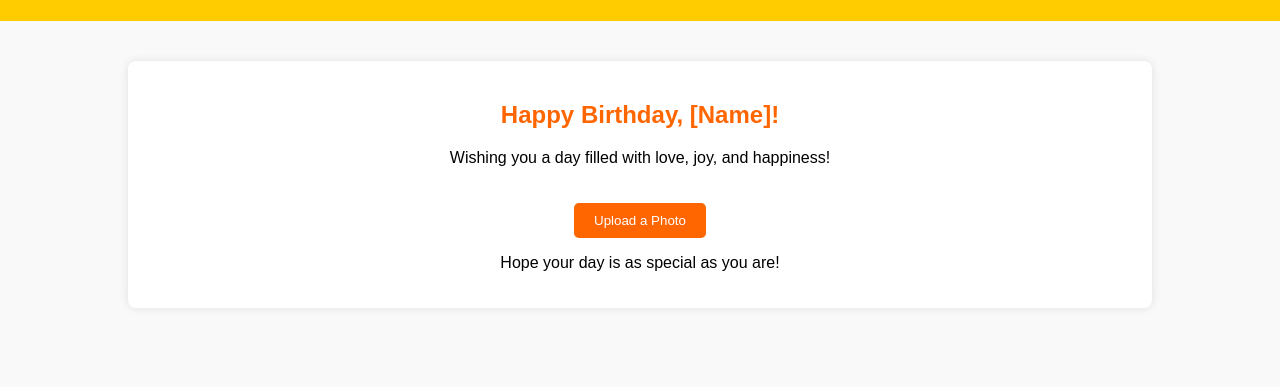
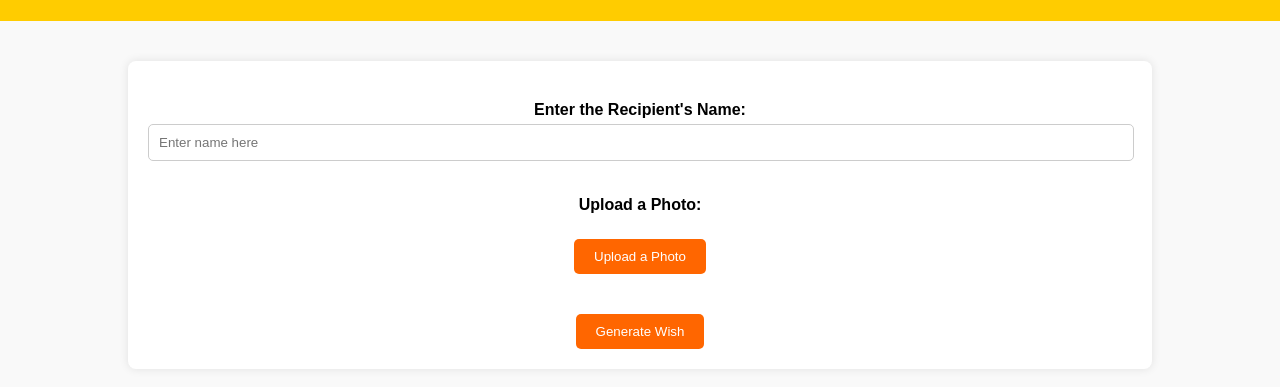
Before and after one commit to AlaminZR/Birthday, a plain HTML site: page index.html in a window 1280 px wide. Shown: the part 99-486 px from the top of the page. Drawn offline with Linux system fonts and the light colour scheme.

Commit message:
𝑳𝒖𝒄𝒊𝒁𝑹 🥱

```diff
--- a/index.html
+++ b/index.html
@@ -38,7 +38,7 @@
             margin-top: 15px;
             border-radius: 50%;
         }
-        .wish-card button {
+        .wish-card button, .wish-card input[type="submit"] {
             background-color: #ff6600;
             color: white;
             padding: 10px 20px;
@@ -47,11 +47,26 @@
             border-radius: 5px;
             cursor: pointer;
         }
-        .wish-card button:hover {
+        .wish-card button:hover, .wish-card input[type="submit"]:hover {
             background-color: #e65c00;
         }
         input[type="file"] {
             display: none;
+        }
+        .form-group {
+            margin: 20px 0;
+        }
+        .form-group label {
+            display: block;
+            margin-bottom: 5px;
+            font-weight: bold;
+        }
+        .form-group input {
+            width: calc(100% - 20px);
+            padding: 10px;
+            border-radius: 5px;
+            border: 1px solid #ccc;
+            margin-bottom: 15px;
         }
     </style>
 </head>
@@ -62,31 +77,57 @@
 </header>
 
 <div class="container">
+    <!-- Form to collect recipient's name -->
     <div class="wish-card">
-        <h2>Happy Birthday, [Name]!</h2>
-        <p>Wishing you a day filled with love, joy, and happiness!</p>
+        <form id="wishForm">
+            <div class="form-group">
+                <label for="recipientName">Enter the Recipient's Name:</label>
+                <input type="text" id="recipientName" placeholder="Enter name here" required>
+            </div>
 
-        <!-- Image upload section -->
-        <input type="file" id="photoUpload" accept="image/*" onchange="loadFile(event)">
-        <label for="photoUpload">
-            <button>Upload a Photo</button>
-        </label>
+            <div class="form-group">
+                <label for="photoUpload">Upload a Photo:</label>
+                <input type="file" id="photoUpload" accept="image/*" onchange="loadFile(event)">
+                <label for="photoUpload">
+                    <button type="button">Upload a Photo</button>
+                </label>
+            </div>
 
-        <!-- Display uploaded photo -->
+            <input type="submit" value="Generate Wish">
+        </form>
+    </div>
+
+    <!-- Card to display the personalized birthday wish -->
+    <div class="wish-card" id="wishDisplay" style="display:none;">
+        <h2 id="birthdayMessage"></h2>
         <img id="uploadedPhoto" src="" alt="Uploaded Photo" style="display:none;">
-
-        <!-- Example wish text -->
         <p>Hope your day is as special as you are!</p>
     </div>
 </div>
 
 <script>
+    // Function to handle image upload and display
     function loadFile(event) {
         var image = document.getElementById('uploadedPhoto');
         image.src = URL.createObjectURL(event.target.files[0]);
         image.style.display = 'block';
-    };
+    }
+
+    // Function to generate the birthday wish
+    document.getElementById('wishForm').addEventListener('submit', function(event) {
+        event.preventDefault();
+
+        // Get the recipient's name
+        var name = document.getElementById('recipientName').value;
+
+        // Create the personalized message
+        var message = "Happy Birthday, " + name + "! 🎉🎂🥳";
+        document.getElementById('birthdayMessage').innerText = message;
+
+        // Display the wish card
+        document.getElementById('wishDisplay').style.display = 'block';
+    });
 </script>
 
 </body>
-  </html>
+</html>
```
